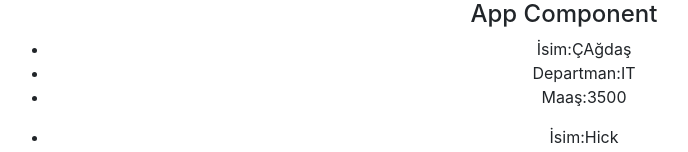
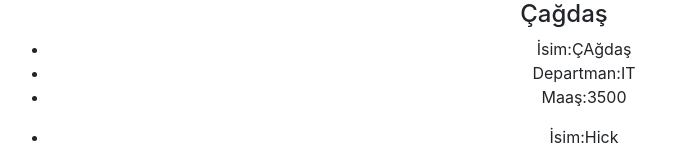
Before and after one commit to cagdas3507/YeniProjem, a React (Create React App) app: page / in a window 1280 px wide. Shown: the top 152 px of the page, without its empty margins (76-764 px from the left). Built offline with nearby package versions, Linux system fonts and the light colour scheme.

Commit message:
component ve appjs içindekiler değiştirildi.

```diff
--- a/src/App.js
+++ b/src/App.js
@@ -10,7 +10,7 @@ function App() {
       <navbar />
 
 
-      <h4> App Component</h4>
+      <h4>Çağdaş</h4>
       <User
       name="ÇAğdaş"
       salary="3500"
--- a/src/Compenent/Navbar.js
+++ b/src/Compenent/Navbar.js
@@ -8,7 +8,7 @@ import PropTypes from 'prop-types'
         <div>
         <ul>
             <li><h1>{title}</h1></li>
-            <li><h1>dasdsa</h1></li>
+            <li><h1>{title}</h1></li>
         </ul>
 
         </div>
```
